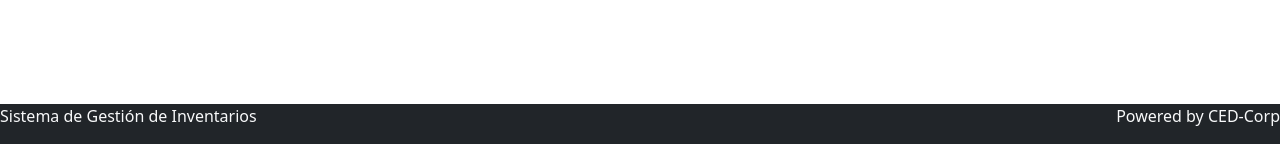
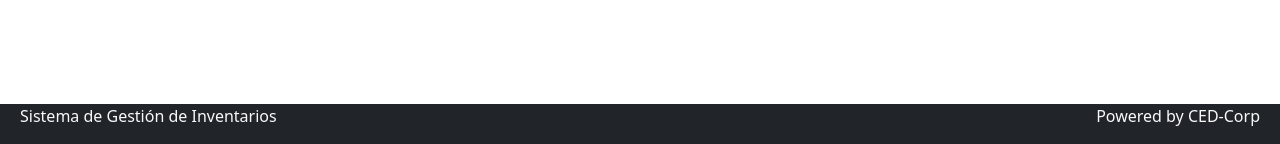
Before and after one commit to ecometto/PHP, a PHP site: page /sistema/index.php in a window 1280 px wide. Shown: the part 656-800 px from the top of the page. Run offline with PHP 8.4, Linux system fonts and the light colour scheme; the visitor is signed in with stand-in values (Sample User, id 1).

Commit message:
actualizando

```diff
--- a/conae-inventario/include/footer.php
+++ b/conae-inventario/include/footer.php
@@ -1,5 +1,5 @@
 
 <footer class="bg-dark text-light fixed-bottom d-flex justify-content-between">
-    <p>Sistema de Gestión de Inventarios</p>
-    <p>Powered by CED-Corp</p>
+    <p style="margin-left: 20px;">Sistema de Gestión de Inventarios</p>
+    <p style="margin-right: 20px;">Powered by CED-Corp</p>
 </footer>
```
